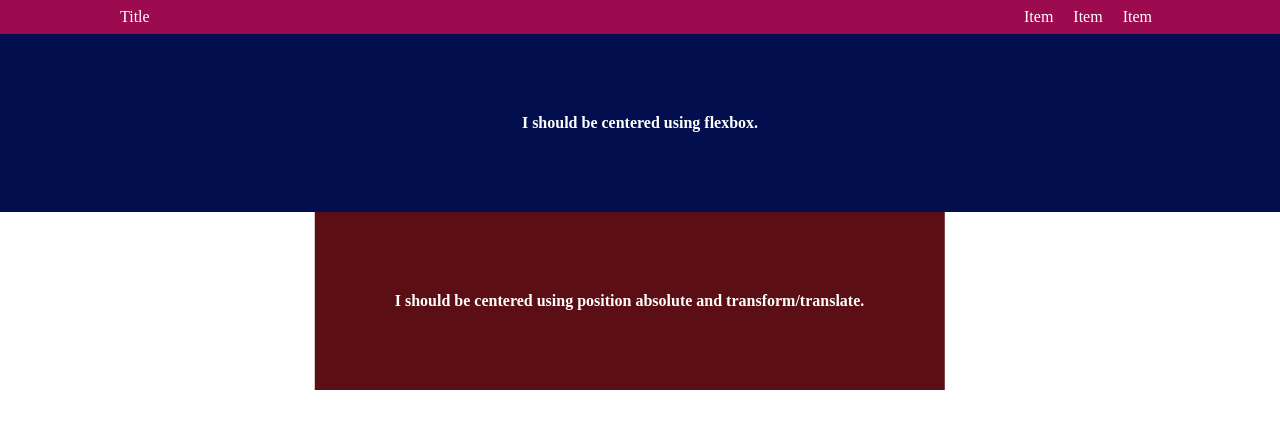
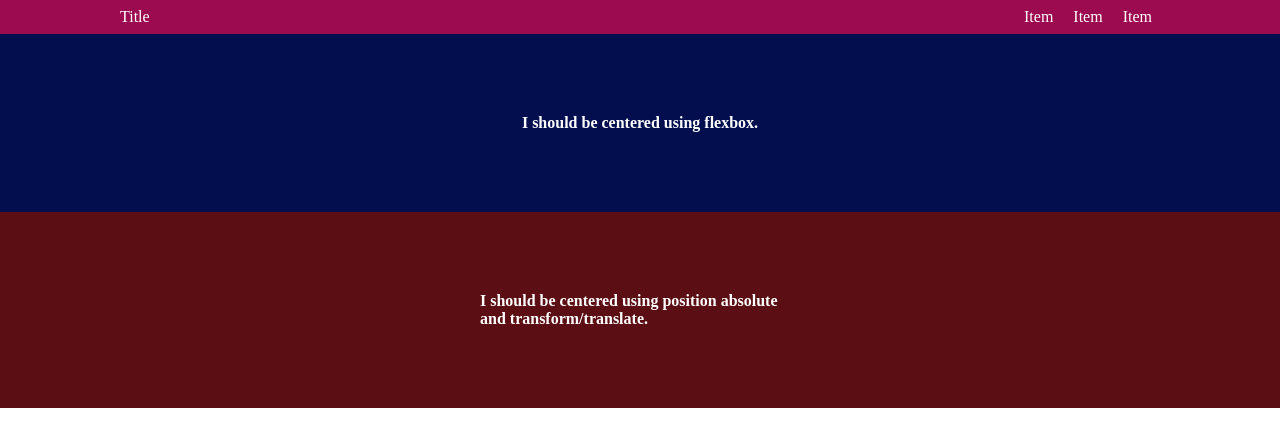
Before and after one commit to karafulgum/05-flex-practice, a website: page public/index.html in a window 1280 px wide. Drawn offline with nearby package versions, Linux system fonts and the light colour scheme; files that its build step writes are made by us from their sources.

Commit message:
Position Absolute Hero HTML Styling

```diff
--- a/styles/_hero.scss
+++ b/styles/_hero.scss
@@ -13,8 +13,8 @@
 
 .absolute {
   position: absolute;
-  padding: 5rem;
-  transform: translate(50%, 0);
+  padding: 5rem 30rem;
+  transform: translate(0, 0);
   background: $c-absolute;
 
   &__text {
```
